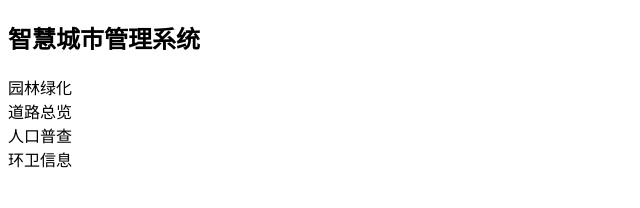
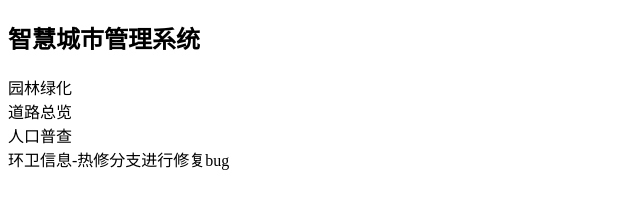
Before and after one commit to XiaoPomegranate/git_demo3, a plain HTML site: page index.html in a window 1280 px wide. Shown: the whole page, without its empty margins (0-640 px from the left). Drawn offline with Linux system fonts and the light colour scheme.

Commit message:
热修分支修复环卫信息功能

```diff
--- a/index.html
+++ b/index.html
@@ -13,7 +13,7 @@
 	<div>园林绿化</div>
 	<div>道路总览</div>
 	<div>人口普查</div>
-	<div>环卫信息</div>
+	<div>环卫信息-热修分支进行修复bug</div>
 </body>
 
 </html>
```
